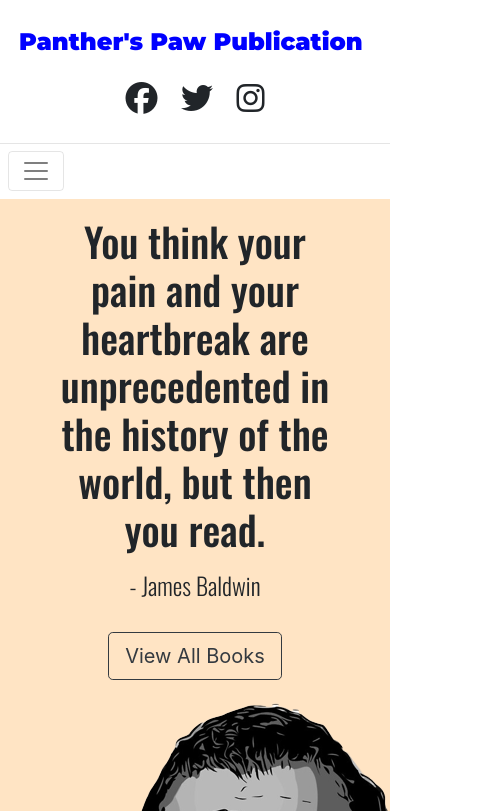
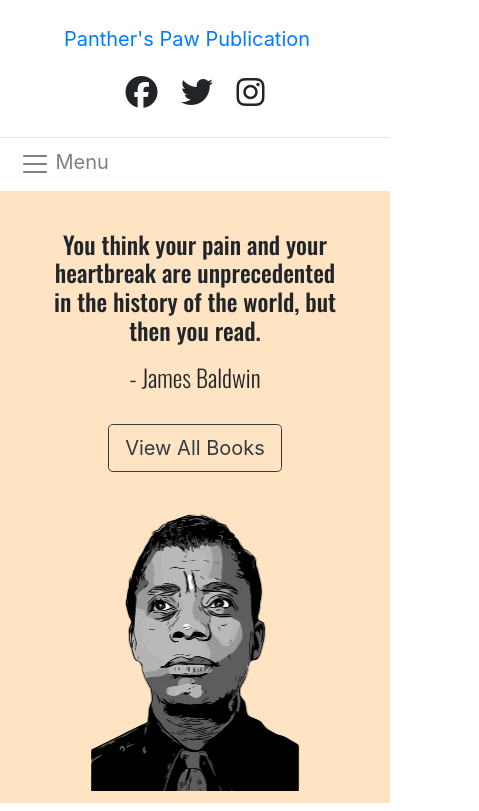
Before and after one commit to techyoda007/panther-s-paw, a plain HTML site: page index.html in a window 390 px wide. Shown: the top 811 px of the page, 479 px wide, since content can reach past the window. Drawn offline with nearby package versions, Linux system fonts and the light colour scheme.

Commit message:
made changes for mobile site

```diff
--- a/index.html
+++ b/index.html
@@ -74,7 +74,7 @@
         <div class="pp-navbar">
           <nav class="navbar navbar-expand-lg navbar-light">
             <button
-              class="navbar-toggler"
+              class="navbar-toggler toggler-button"
               type="button"
               data-toggle="collapse"
               data-target="#navbarNavDropdown"
@@ -82,7 +82,7 @@
               aria-expanded="false"
               aria-label="Toggle navigation"
             >
-              <span class="navbar-toggler-icon"></span>
+              <span class="navbar-toggler-icon"></span> Menu
             </button>
             <div
               class="collapse navbar-collapse justify-content-center"
--- a/styles/styles.css
+++ b/styles/styles.css
@@ -6,7 +6,10 @@
   text-align: center;
 }
 
-.brand-name {
+.toggler-button {
+  border: none;
+}
+to .brand-name {
   font-family: "Montserrat", sans-serif;
   font-weight: 900;
   font-size: 1.5rem;
@@ -49,28 +52,6 @@ hr {
   text-align: center;
 }
 
-@media (max-width: 900px) {
-  .baldwin-quote-container {
-    text-align: center;
-  }
-
-  . .social-media-icons {
-    text-align: center;
-  }
-
-  .search-bar {
-    margin: 0 auto;
-  }
-
-  .social-media-icons {
-    padding: 3%;
-  }
-
-  .brand-title {
-    padding: 2%;
-  }
-}
-
 .quote {
   font-family: "Oswald", sans-serif;
   font-weight: 500;
@@ -109,3 +90,36 @@ hr {
 .book {
   margin: 0 10px;
 }
+
+@media (max-width: 900px) {
+  .baldwin-quote-container {
+    text-align: center;
+  }
+
+  .social-media-icons {
+    text-align: center;
+  }
+
+  .search-bar {
+    margin: 0 auto;
+  }
+
+  .social-media-icons {
+    padding: 3%;
+  }
+
+  .brand-title {
+    padding: 2%;
+  }
+
+  .quote {
+    font-size: 1.5rem;
+    margin-top: 7%;
+  }
+
+  .baldwin-image {
+    width: 216.5px;
+    height: 288.4px;
+    margin-top: 30px;
+  }
+}
```
